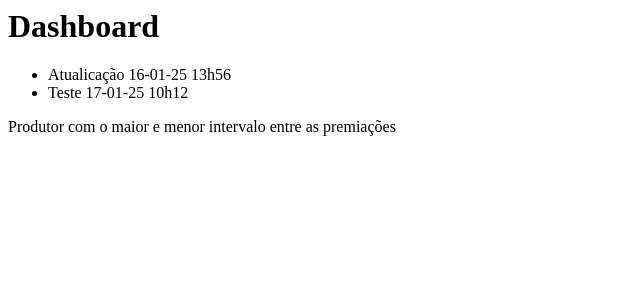
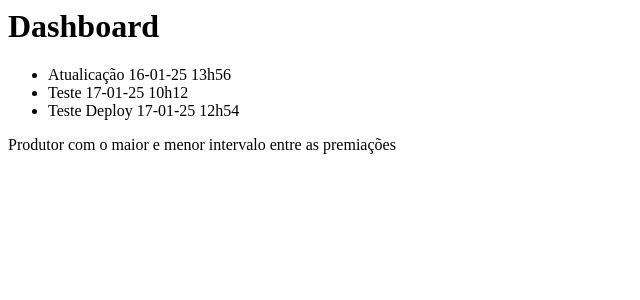
Before and after one commit to fredtamashiro/filmes, a PHP site: template src/View/home/index.php in a window 1280 px wide. Shown: the top 300 px of the page, without its empty margins (0-640 px from the left). Run offline with PHP 8.4, Linux system fonts and the light colour scheme; the template is opened without the code that fills it, so the values that code supplies are empty.

Commit message:
teste deploy 2

```diff
--- a/src/View/home/index.php
+++ b/src/View/home/index.php
@@ -8,6 +8,7 @@
     <ul>
         <li>Atualicação 16-01-25 13h56</li>
         <li>Teste 17-01-25 10h12</li>
+        <li>Teste Deploy 17-01-25 12h54</li>
     </ul>
     <div class="col text-center fs-3 text-body-secondary">
         Produtor com o maior e menor intervalo entre as premiações
```
